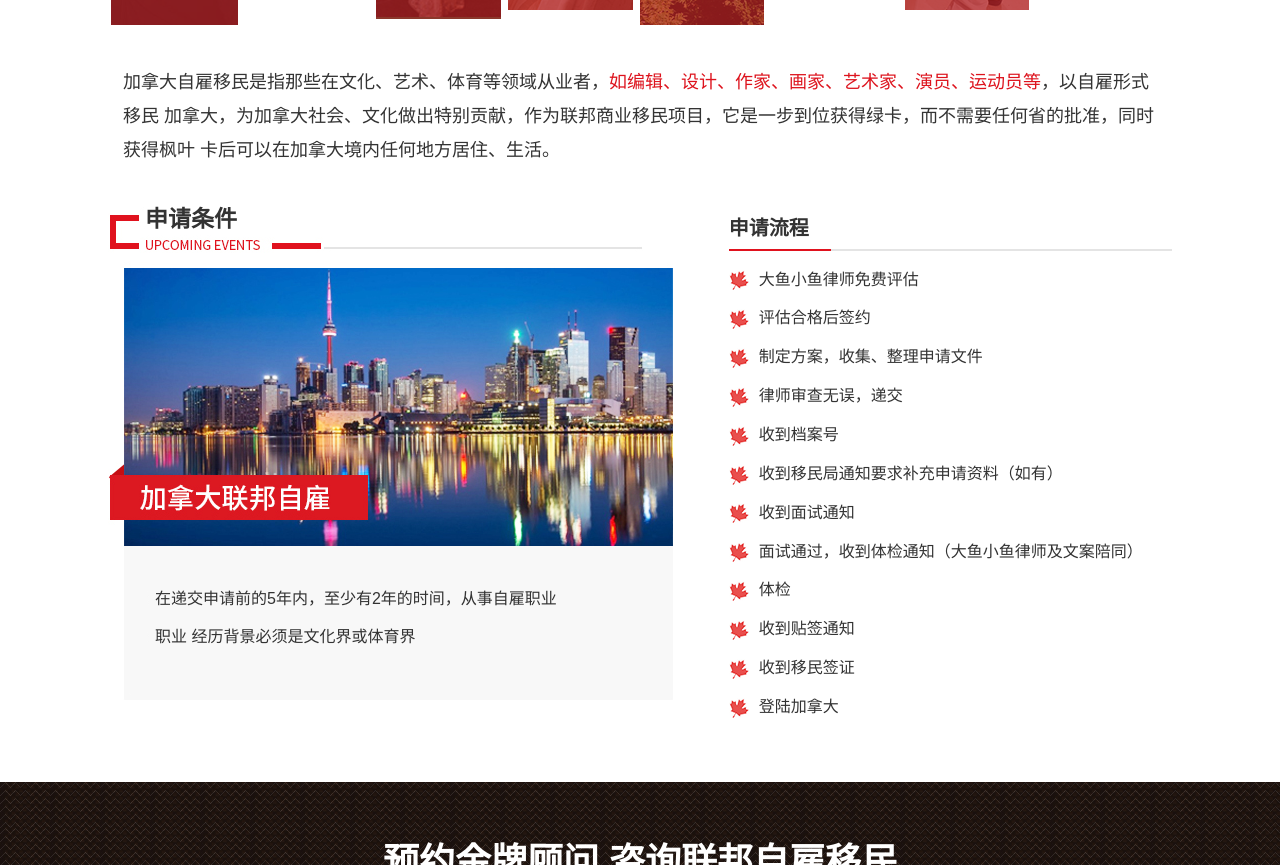
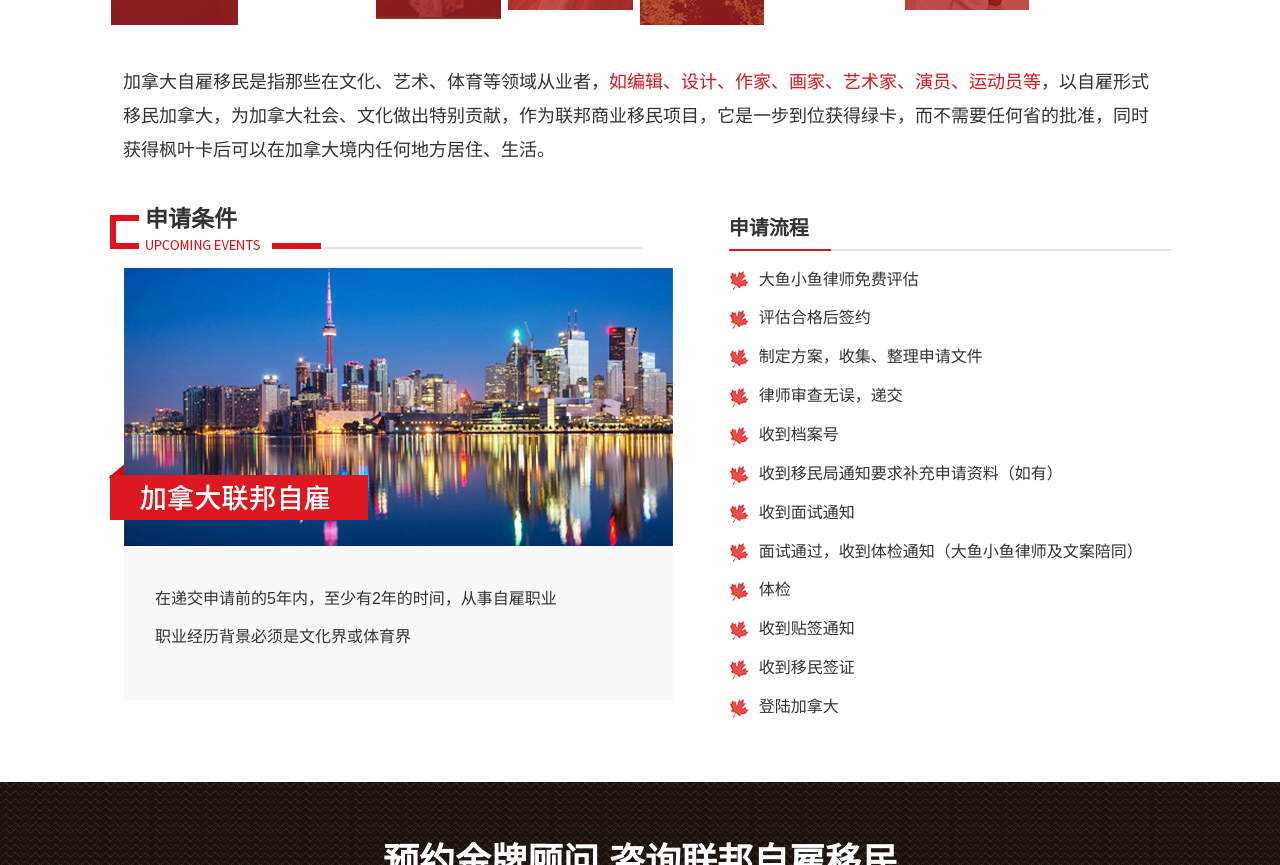
Before and after one commit to dengyongliang/dyxy_canada_2019, a plain HTML site: page index.html in a window 1280 px wide. Shown: the part 1210-2075 px from the top of the page. Drawn offline with Linux system fonts and the light colour scheme.

Commit message:
20190511_3

```diff
--- a/index.html
+++ b/index.html
@@ -82,16 +82,13 @@
         <p class="p2">Artist</p>
       </div></div>
     </div>
-    <p class="text">加拿大自雇移民是指那些在文化、艺术、体育等领域从业者，<strong>如编辑、设计、作家、画家、艺术家、演员、运动员等</strong>，以自雇形式移民
-        加拿大，为加拿大社会、文化做出特别贡献，作为联邦商业移民项目，它是一步到位获得绿卡，而不需要任何省的批准，同时获得枫叶
-        卡后可以在加拿大境内任何地方居住、生活。</p>
+    <p class="text">加拿大自雇移民是指那些在文化、艺术、体育等领域从业者，<strong>如编辑、设计、作家、画家、艺术家、演员、运动员等</strong>，以自雇形式移民加拿大，为加拿大社会、文化做出特别贡献，作为联邦商业移民项目，它是一步到位获得绿卡，而不需要任何省的批准，同时获得枫叶卡后可以在加拿大境内任何地方居住、生活。</p>
     <div class="row row2">
       <div class="col-md-7 col-xs-12 col-left">
         <img src="./img/conditions/img_01.png" alt="" />
         <h3>申请条件</h3>
         <div class="cont">
-            在递交申请前的5年内，至少有2年的时间，从事自雇职业职业
-            经历背景必须是文化界或体育界
+            在递交申请前的5年内，至少有2年的时间，从事自雇职业职业经历背景必须是文化界或体育界
         </div>
       </div>
       <div class="col-md-5 col-xs-12 col-right">
```
